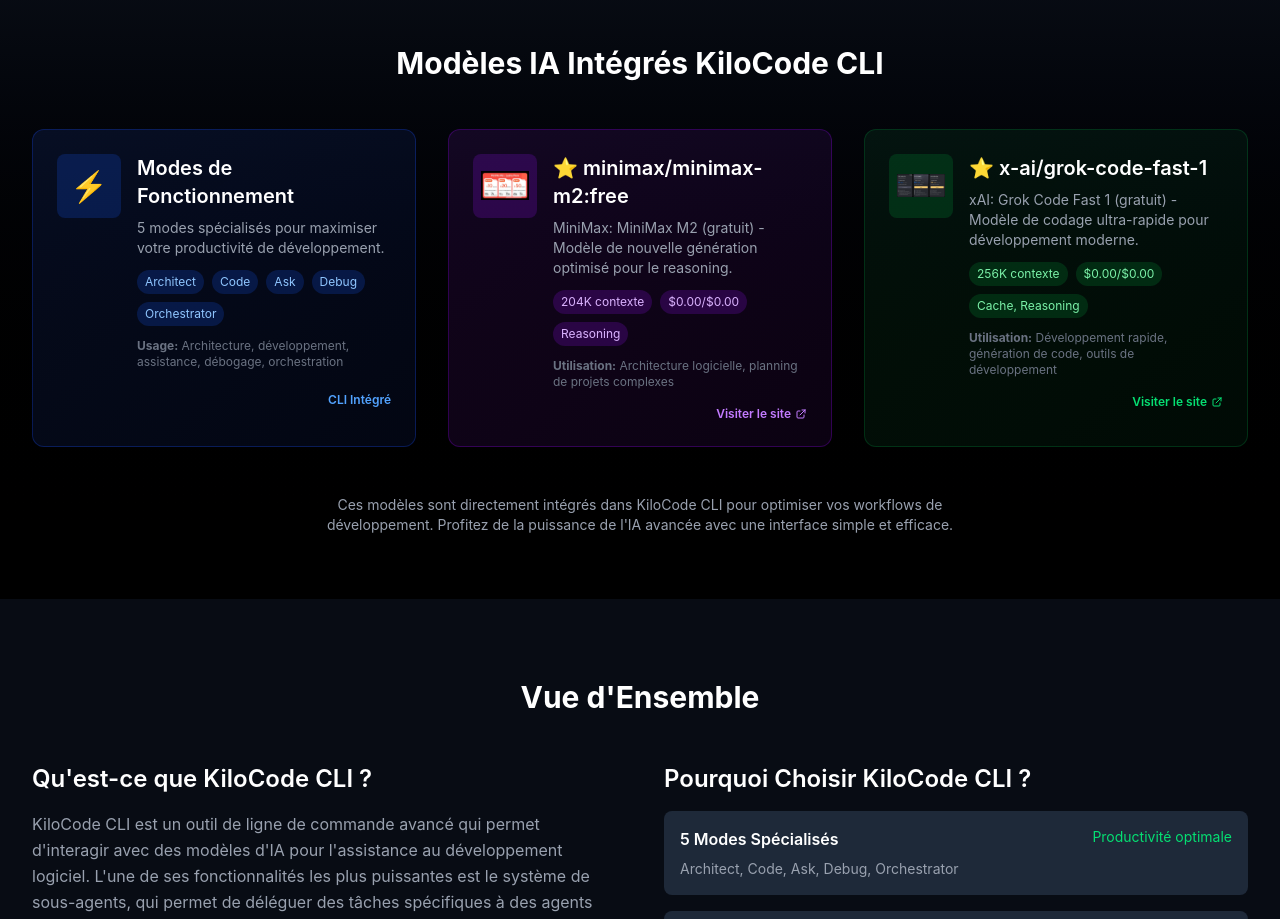
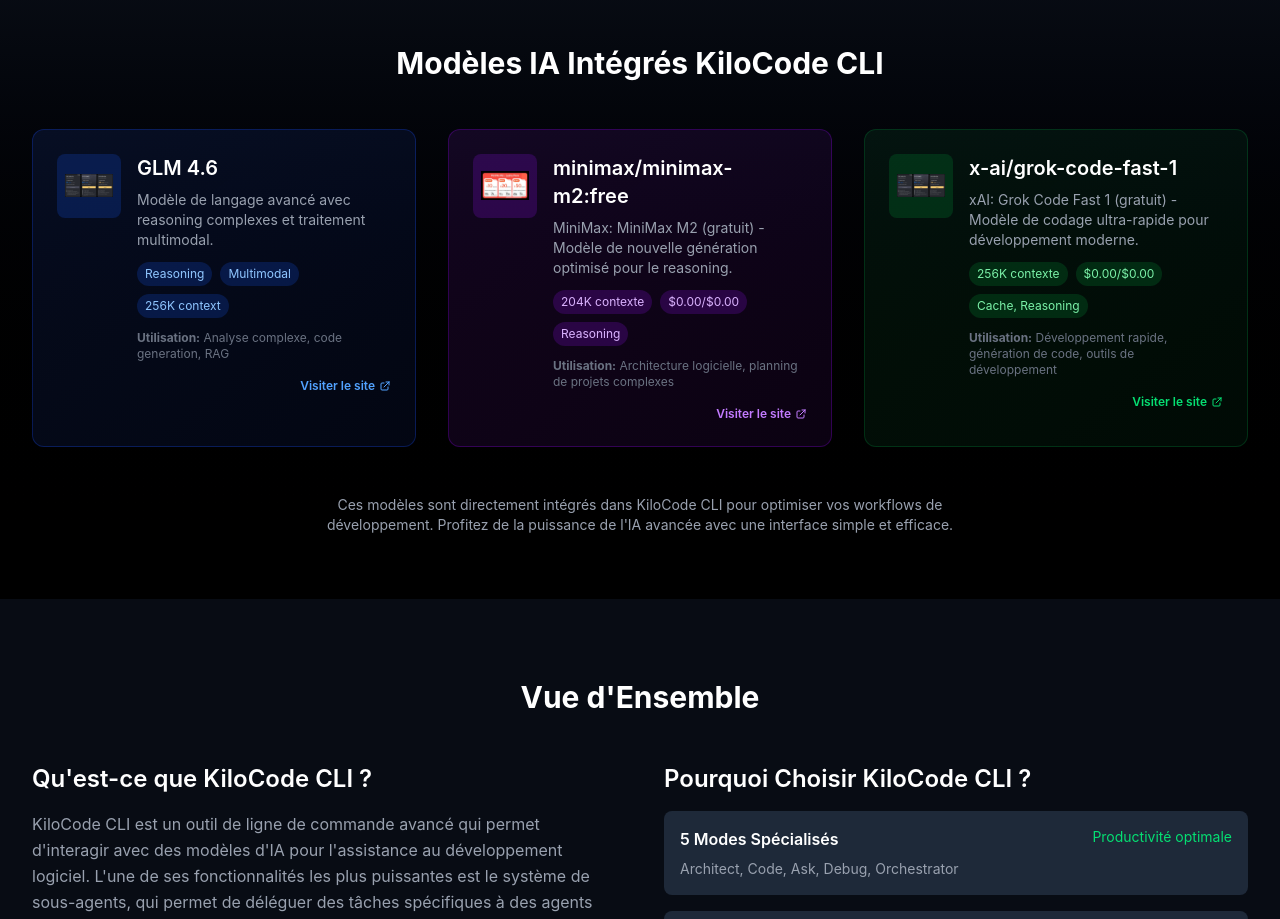
Before and after one commit to DeamonDev888/SWARM-INTELLIGENCE, a React (Vite) app: page / in a window 1280 px wide. Shown: the part 840-1759 px from the top of the page. Built offline with nearby package versions, Linux system fonts and the light colour scheme.

Commit message:
feat: remise de GLM 4.6 et suppression des étoiles dans les cartes modèles

```diff
--- a/src/App.jsx
+++ b/src/App.jsx
@@ -145,35 +145,53 @@
           <h3 className="text-3xl font-bold text-white mb-12 text-center">Modèles IA Intégrés KiloCode CLI</h3>
 
           <div className="grid md:grid-cols-3 gap-8 mb-12">
-            {/* KiloCode Features Card */}
-            <div className="block bg-gradient-to-br from-blue-900/20 to-blue-800/10 border border-blue-700/30 rounded-xl p-6">
+            {/* GLM 4.6 Card */}
+            <a
+              href="https://z.ai/model-api"
+              target="_blank"
+              rel="noopener noreferrer"
+              className="block bg-gradient-to-br from-blue-900/20 to-blue-800/10 border border-blue-700/30 rounded-xl p-6 hover:shadow-2xl transition-all duration-300 hover:border-blue-600/50 hover:scale-[1.02] cursor-pointer"
+            >
               <div className="flex items-start gap-4 mb-4">
-                <div className="w-16 h-16 bg-blue-600/20 rounded-lg p-2 flex-shrink-0 flex items-center justify-center">
-                  <span className="text-blue-400 text-3xl">⚡</span>
+                <div className="w-16 h-16 bg-blue-600/20 rounded-lg p-2 flex-shrink-0">
+                  <img
+                    src="/asset/image.png"
+                    alt="GLM 4.6 Model"
+                    className="w-full h-full object-contain rounded"
+                    onError={(e) => {
+                      e.target.onerror = null;
+                      e.target.style.display = 'none';
+                      e.target.nextSibling.style.display = 'flex';
+                    }}
+                  />
+                  <div className="w-full h-full hidden items-center justify-center text-blue-400 text-2xl font-bold">
+                    GLM
+                  </div>
                 </div>
                 <div className="flex-1">
-                  <h4 className="text-xl font-semibold text-white mb-2">Modes de Fonctionnement</h4>
+                  <h4 className="text-xl font-semibold text-white mb-2">GLM 4.6</h4>
                   <p className="text-gray-400 text-sm mb-3">
-                    5 modes spécialisés pour maximiser votre productivité de développement.
+                    Modèle de langage avancé avec reasoning complexes et traitement multimodal.
                   </p>
                   <div className="flex flex-wrap gap-2 mb-3">
-                    <span className="px-2 py-1 bg-blue-600/20 text-blue-300 text-xs rounded-full">Architect</span>
-                    <span className="px-2 py-1 bg-blue-600/20 text-blue-300 text-xs rounded-full">Code</span>
-                    <span className="px-2 py-1 bg-blue-600/20 text-blue-300 text-xs rounded-full">Ask</span>
-                    <span className="px-2 py-1 bg-blue-600/20 text-blue-300 text-xs rounded-full">Debug</span>
-                    <span className="px-2 py-1 bg-blue-600/20 text-blue-300 text-xs rounded-full">Orchestrator</span>
+                    <span className="px-2 py-1 bg-blue-600/20 text-blue-300 text-xs rounded-full">Reasoning</span>
+                    <span className="px-2 py-1 bg-blue-600/20 text-blue-300 text-xs rounded-full">Multimodal</span>
+                    <span className="px-2 py-1 bg-blue-600/20 text-blue-300 text-xs rounded-full">256K context</span>
                   </div>
                   <div className="text-xs text-gray-500">
-                    <strong>Usage:</strong> Architecture, développement, assistance, débogage, orchestration
+                    <strong>Utilisation:</strong> Analyse complexe, code generation, RAG
                   </div>
                 </div>
               </div>
               <div className="text-right">
-                <span className="text-blue-400 text-xs font-semibold">
-                  CLI Intégré
+                <span className="text-blue-400 text-xs font-semibold flex items-center justify-end gap-1">
+                  Visiter le site
+                  <svg className="w-3 h-3" fill="none" stroke="currentColor" viewBox="0 0 24 24">
+                    <path strokeLinecap="round" strokeLinejoin="round" strokeWidth={2} d="M10 6H6a2 2 0 00-2 2v10a2 2 0 002 2h10a2 2 0 002-2v-4M14 4h6m0 0v6m0-6L10 14" />
+                  </svg>
                 </span>
               </div>
-            </div>
+            </a>
 
             {/* Minimax M2 Card */}
             <a
@@ -199,7 +217,7 @@
                   </div>
                 </div>
                 <div className="flex-1">
-                  <h4 className="text-xl font-semibold text-white mb-2">⭐ minimax/minimax-m2:free</h4>
+                  <h4 className="text-xl font-semibold text-white mb-2">minimax/minimax-m2:free</h4>
                   <p className="text-gray-400 text-sm mb-3">
                     MiniMax: MiniMax M2 (gratuit) - Modèle de nouvelle génération optimisé pour le reasoning.
                   </p>
@@ -247,7 +265,7 @@
                   </div>
                 </div>
                 <div className="flex-1">
-                  <h4 className="text-xl font-semibold text-white mb-2">⭐ x-ai/grok-code-fast-1</h4>
+                  <h4 className="text-xl font-semibold text-white mb-2">x-ai/grok-code-fast-1</h4>
                   <p className="text-gray-400 text-sm mb-3">
                     xAI: Grok Code Fast 1 (gratuit) - Modèle de codage ultra-rapide pour développement moderne.
                   </p>
```
